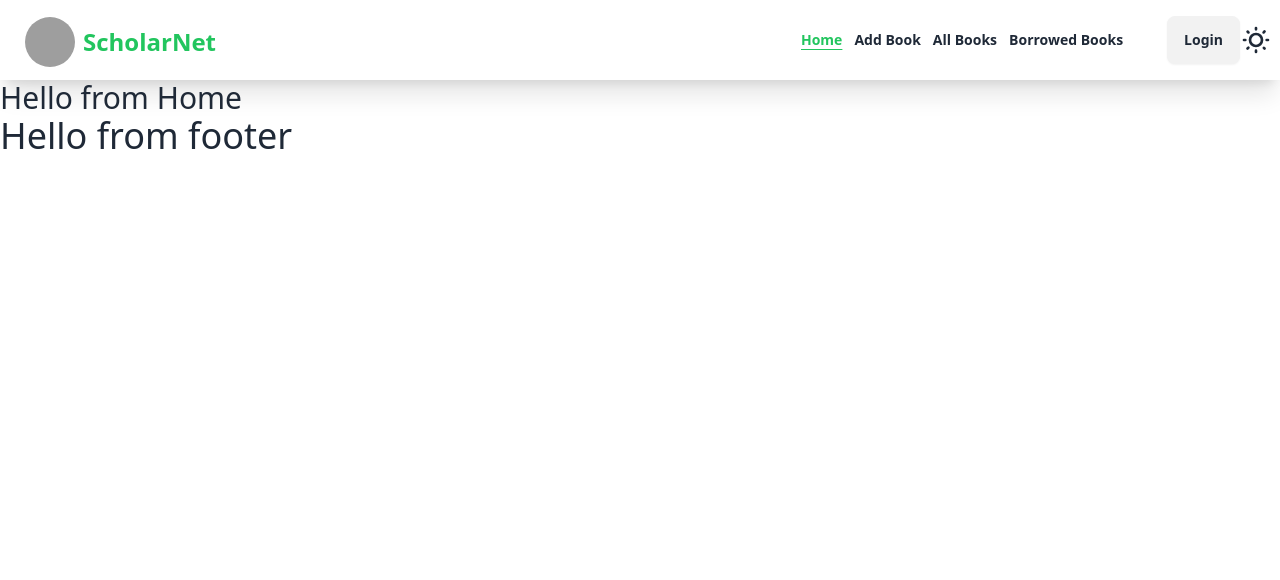
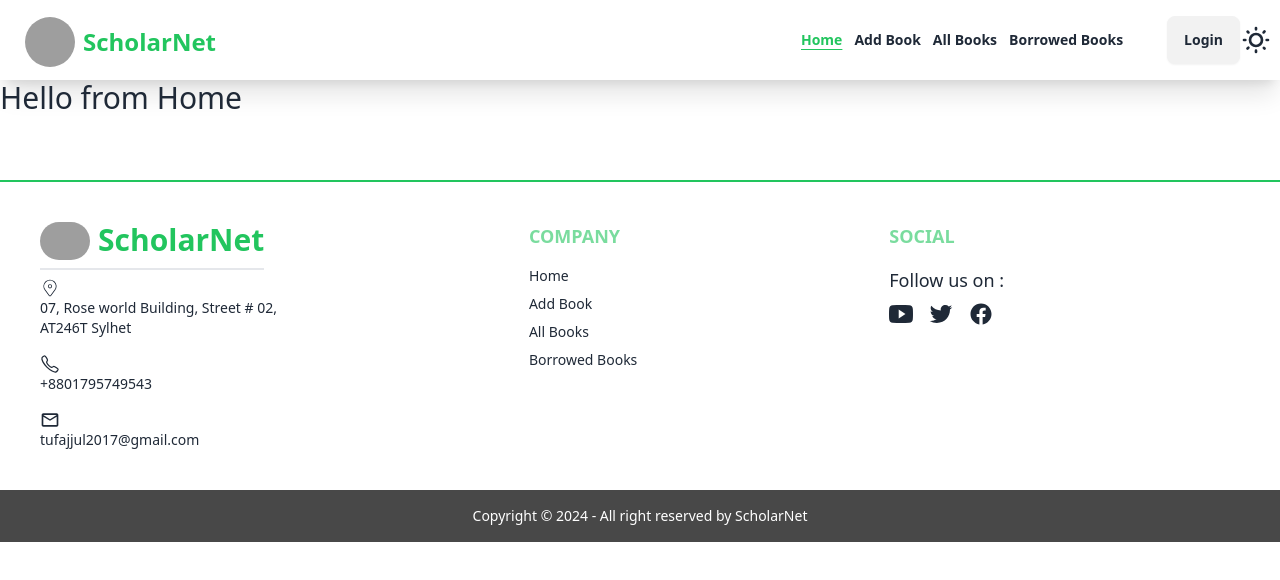
Before and after one commit to Tufazzul1/ScholarNet-client, a React (Vite) app: page / in a window 1280 px wide. Shown: the top 580 px of the page. Built offline with nearby package versions, Linux system fonts and the light colour scheme; grey boxes are pictures that could not be loaded.

Commit message:
added footer

```diff
--- a/package.json
+++ b/package.json
@@ -14,6 +14,7 @@
     "match-sorter": "^6.3.4",
     "react": "^18.2.0",
     "react-dom": "^18.2.0",
+    "react-icons": "^5.2.1",
     "react-router-dom": "^6.23.0",
     "sort-by": "^1.2.0"
   },
--- a/src/shared/Footer.jsx
+++ b/src/shared/Footer.jsx
@@ -1,10 +1,52 @@
-
+import { CiLocationOn } from 'react-icons/ci';
+import logo from '../../public/book-and-studen-logo-free-vector.jpg'
+import { IoCallOutline, IoLogoFacebook, IoLogoTwitter, IoLogoYoutube } from 'react-icons/io5';
+import { MdOutlineMailOutline } from 'react-icons/md';
+import { Link } from 'react-router-dom';
 
 const Footer = () => {
     return (
         <div>
-            <h2 className="text-4xl">Hello from footer</h2>
+            <footer className="footer p-10 border-t-green-500 border-t-2 mt-16 text-base-content">
+                <aside>
+                    <div className='inline-flex border-b-2 space-x-2 pb-2'>
+                        <img className='w-[50px] rounded-full' src={logo} alt="" />
+                        <span className='text-3xl font-bold text-green-500'>ScholarNet</span>
+                    </div>
+
+                    <div className='space-y-4'>
+                        <p><CiLocationOn className='text-xl' />07, Rose world Building, Street # 02, <br /> AT246T Sylhet</p>
+                        <p><IoCallOutline className='text-xl' />+8801795749543</p>
+                        <p><MdOutlineMailOutline className='text-xl' />tufajjul2017@gmail.com</p>
+                    </div>
+
+
+                </aside>
+                <nav>
+                    <h6 className="footer-title text-lg text-green-500">Company</h6>
+                    <Link to={'/'} className="link link-hover">Home</Link>
+                    <Link to={'/addBooks'} className="link link-hover">Add Book</Link>
+                    <Link to={'/allBooks'} className="link link-hover">All Books</Link>
+                    <Link to={'/borrowedBooks'} className="link link-hover">Borrowed Books</Link>
+
+                </nav>
+                <nav>
+                <h6 className="footer-title text-lg text-green-500">Social</h6>
+                <h3 className='text-lg'>Follow us on :</h3>
+                    <div className="grid grid-flow-col gap-4">
+                        <a><IoLogoYoutube className='text-2xl' /></a>
+                        <a><IoLogoTwitter className='text-2xl' /></a>
+                        <a><IoLogoFacebook className='text-2xl' /></a>
+                    </div>
+                </nav>
+            </footer>
+            <footer className="footer footer-center p-4 bg-[#484848] text-white">
+                <aside>
+                    <p>Copyright © 2024 - All right reserved by ScholarNet</p>
+                </aside>
+            </footer>
         </div>
+
     );
 };
 
```
Also changed, not shown: 1 other file (tests, documents, lock files or other folders).
